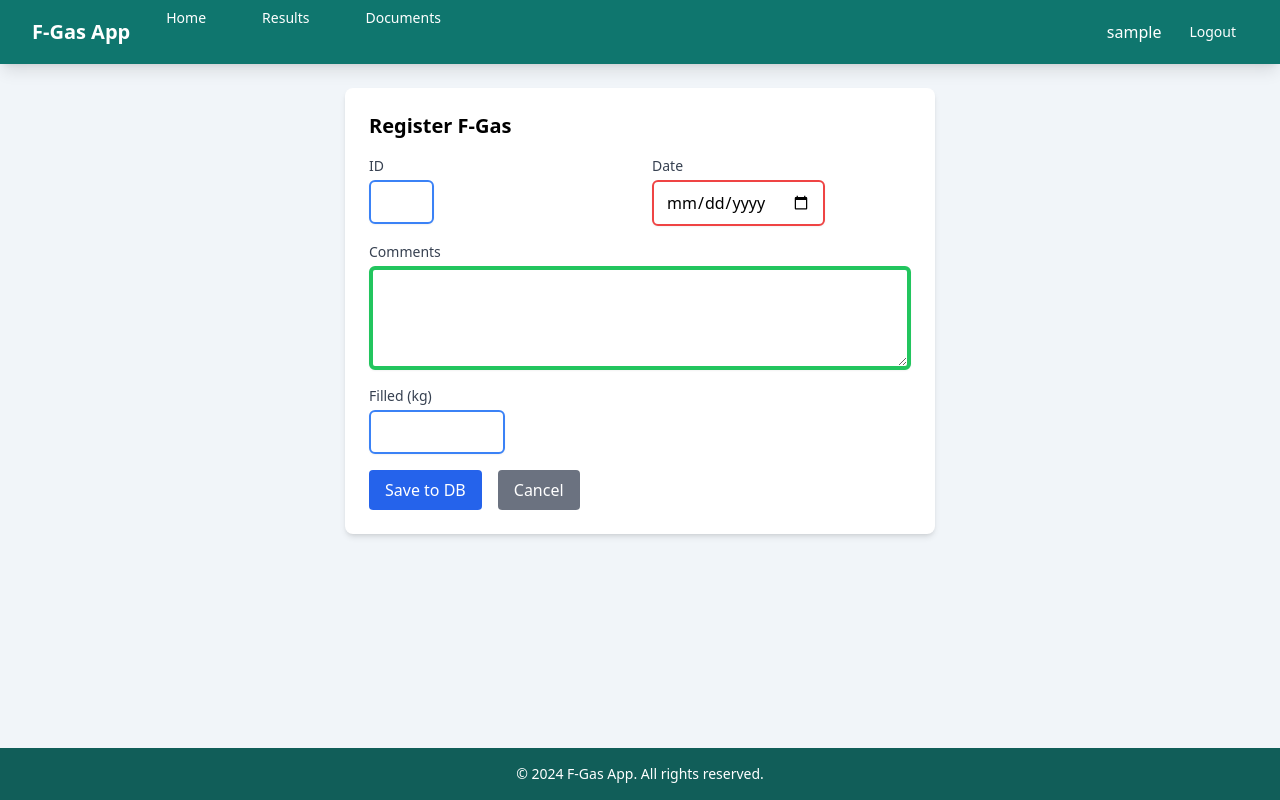
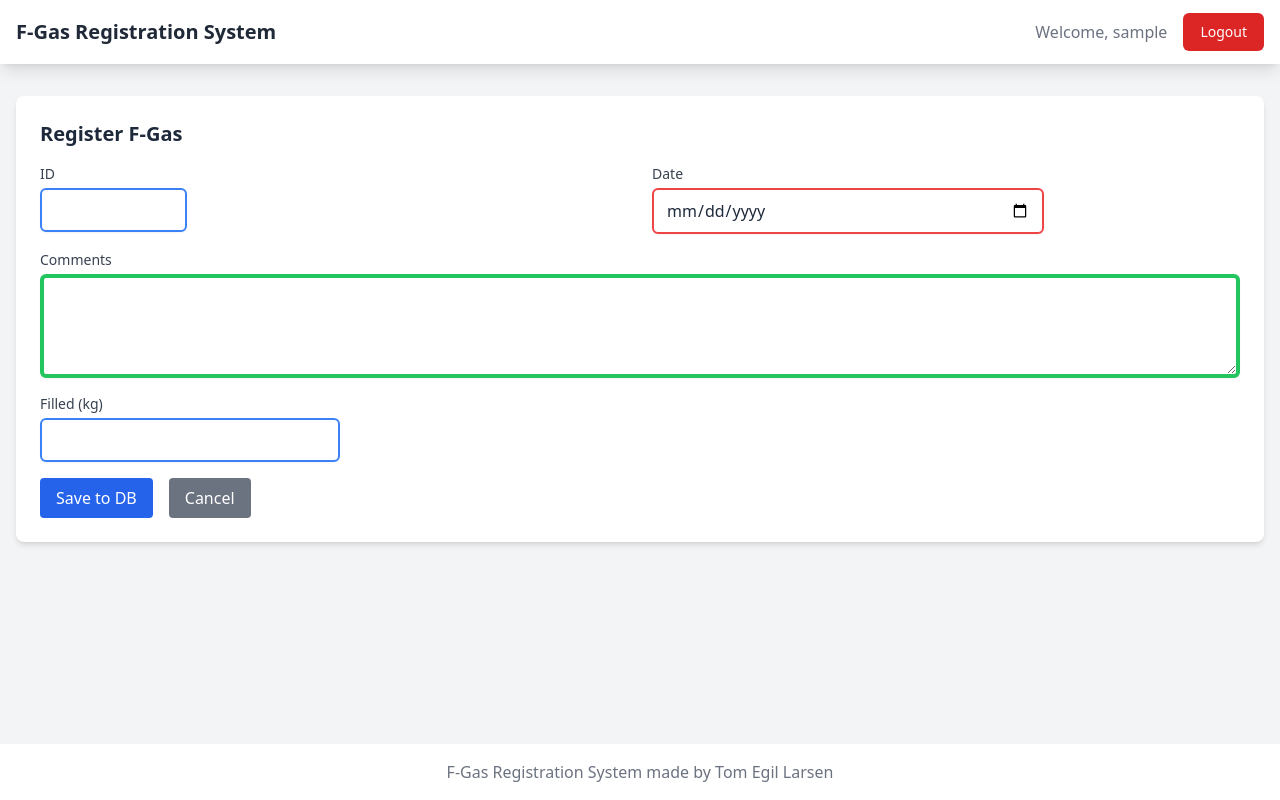
Before and after one commit to snippsat/F-gas-app, a Flask app: page /register in a window 1280 px wide. Run offline with Flask 3, Linux system fonts and the light colour scheme; the visitor is signed in with stand-in values (Sample User, id 1); some libraries are stand-ins or nearby versions.

Commit message:
Revert to state before commit 9289c33 (color theme changes)

```diff
--- a/app/templates/base.html
+++ b/app/templates/base.html
@@ -3,7 +3,7 @@
   <head>
     <meta charset="UTF-8" />
     <meta name="viewport" content="width=device-width, initial-scale=1.0" />
-    <title>F-Gas App</title>
+    <title>F-Gas Registration System</title>
     <script src="https://cdn.tailwindcss.com"></script>
     <script>
       tailwind.config = {
@@ -11,6 +11,18 @@
           extend: {
             colors: {
               primary: {
+                50: '#eef2ff',
+                100: '#e0e7ff',
+                200: '#c7d2fe',
+                300: '#a5b4fc',
+                400: '#818cf8',
+                500: '#6366f1',
+                600: '#4f46e5',
+                700: '#4338ca',
+                800: '#3730a3',
+                900: '#312e81',
+              },
+              secondary: {
                 50: '#f0fdfa',
                 100: '#ccfbf1',
                 200: '#99f6e4',
@@ -21,18 +33,6 @@
                 700: '#0f766e',
                 800: '#115e59',
                 900: '#134e4a',
-              },
-              secondary: {
-                50: '#f8fafc',
-                100: '#f1f5f9',
-                200: '#e2e8f0',
-                300: '#cbd5e1',
-                400: '#94a3b8',
-                500: '#64748b',
-                600: '#475569',
-                700: '#334155',
-                800: '#1e293b',
-                900: '#0f172a',
               },
               accent: {
                 50: '#fef2f2',
@@ -46,6 +46,18 @@
                 800: '#991b1b',
                 900: '#7f1d1d',
               },
+              dark: {
+                50: '#f8fafc',
+                100: '#f1f5f9',
+                200: '#e2e8f0',
+                300: '#cbd5e1',
+                400: '#94a3b8',
+                500: '#64748b',
+                600: '#475569',
+                700: '#334155',
+                800: '#1e293b',
+                900: '#0f172a',
+              },
             },
           },
         },
@@ -53,26 +65,47 @@
     </script>
     <style>
       body {
-        min-height: 100vh;
         display: flex;
         flex-direction: column;
-        background-color: #f1f5f9;
+        min-height: 100vh;
+        background-color: #e2e8f0;
+        color: #1e293b;
       }
       main {
         flex: 1;
       }
+      .break-after-dot {
+        white-space: pre-line;
+      }
       .card {
-        background-color: #ffffff;
-        box-shadow: 0 1px 3px 0 rgba(0, 0, 0, 0.1), 0 1px 2px 0 rgba(0, 0, 0, 0.06);
+        background-color: #f1f5f9;
+        border-radius: 0.5rem;
+        box-shadow: 0 4px 6px -1px rgba(0, 0, 0, 0.15), 0 2px 4px -1px rgba(0, 0, 0, 0.08);
+        transition: all 0.2s ease;
+      }
+      .card:hover {
+        box-shadow: 0 10px 15px -3px rgba(0, 0, 0, 0.15), 0 4px 6px -2px rgba(0, 0, 0, 0.1);
       }
       .btn {
-        transition: all 0.2s;
+        transition: all 0.2s ease;
       }
       .btn:hover {
         transform: translateY(-1px);
       }
-      .fade-in {
-        animation: fadeIn 0.5s ease-in;
+      .btn:active {
+        transform: translateY(1px);
+      }
+      table {
+        border-collapse: separate;
+        border-spacing: 0;
+        border-radius: 0.5rem;
+        overflow: hidden;
+      }
+      th {
+        font-weight: 600;
+        text-transform: uppercase;
+        font-size: 0.75rem;
+        letter-spacing: 0.05em;
       }
       @keyframes fadeIn {
         from {
@@ -82,49 +115,42 @@
           opacity: 1;
         }
       }
+      .fade-in {
+        animation: fadeIn 0.3s ease-in-out;
+      }
     </style>
   </head>
-  <body class="bg-secondary-100">
-    <nav class="bg-primary-700 shadow-lg">
-      <div class="max-w-7xl mx-auto px-4 sm:px-6 lg:px-8">
+  <body class="bg-gray-100">
+    <nav class="bg-white shadow-lg">
+      <div class="max-w-7xl mx-auto px-4">
         <div class="flex justify-between h-16">
-          <div class="flex">
-            <div class="flex-shrink-0 flex items-center">
-              <a href="{{ url_for('main.index') }}" class="text-white text-xl font-bold"
-                >F-Gas App</a
-              >
-            </div>
-            <div class="hidden sm:ml-6 sm:flex sm:space-x-8">
-              <a
-                href="{{ url_for('main.index') }}"
-                class="text-white hover:text-primary-200 px-3 py-2 rounded-md text-sm font-medium"
-                >Home</a
-              >
-              <a
-                href="{{ url_for('main.results') }}"
-                class="text-white hover:text-primary-200 px-3 py-2 rounded-md text-sm font-medium"
-                >Results</a
-              >
-              <a
-                href="{{ url_for('main.documents') }}"
-                class="text-white hover:text-primary-200 px-3 py-2 rounded-md text-sm font-medium"
-                >Documents</a
-              >
-            </div>
+          <div class="flex-shrink-0 flex items-center">
+            <a href="{{ url_for('main.index') }}" class="text-xl font-bold text-gray-800"
+              >F-Gas Registration System</a
+            >
           </div>
-          <div class="flex items-center">
-            {% if current_user.is_authenticated %}
-            <span class="text-white mr-4">{{ current_user.username }}</span>
+          <div class="flex items-center space-x-4">
+            {% if current_user.is_authenticated %} {% if current_user.is_admin %}
+            <a href="{{ url_for('auth.list_users') }}" class="text-gray-500 hover:text-gray-700"
+              >User Management</a
+            >
+            {% endif %}
+            <span class="text-gray-500">Welcome, {{ current_user.username }}</span>
             <a
               href="{{ url_for('auth.logout') }}"
-              class="text-white hover:text-primary-200 px-3 py-2 rounded-md text-sm font-medium"
+              class="inline-flex items-center px-4 py-2 border border-transparent text-sm font-medium rounded-md text-white bg-red-600 hover:bg-red-700"
               >Logout</a
             >
             {% else %}
             <a
               href="{{ url_for('auth.login') }}"
-              class="text-white hover:text-primary-200 px-3 py-2 rounded-md text-sm font-medium"
+              class="inline-flex items-center px-4 py-2 border border-transparent text-sm font-medium rounded-md text-white bg-blue-600 hover:bg-blue-700"
               >Login</a
+            >
+            <a
+              href="{{ url_for('auth.register') }}"
+              class="ml-4 inline-flex items-center px-4 py-2 border border-transparent text-sm font-medium rounded-md text-white bg-green-600 hover:bg-green-700"
+              >Register</a
             >
             {% endif %}
           </div>
@@ -132,20 +158,11 @@
       </div>
     </nav>
 
-    <main class="max-w-7xl mx-auto py-6 sm:px-6 lg:px-8">
-      {% with messages = get_flashed_messages(with_categories=true) %} {% if messages %} {% for
-      category, message in messages %}
-      <div
-        class="mb-4 p-4 rounded-lg {% if category == 'error' %}bg-red-100 text-red-700{% else %}bg-green-100 text-green-700{% endif %}"
-      >
-        {{ message|safe }}
-      </div>
-      {% endfor %} {% endif %} {% endwith %} {% block content %}{% endblock %}
-    </main>
+    <main class="container mx-auto px-4 py-8">{% block content %}{% endblock %}</main>
 
-    <footer class="bg-primary-800 text-white mt-auto">
-      <div class="max-w-7xl mx-auto py-4 px-4 sm:px-6 lg:px-8">
-        <p class="text-center text-sm">© 2024 F-Gas App. All rights reserved.</p>
+    <footer class="bg-white shadow-lg mt-8">
+      <div class="max-w-7xl mx-auto py-4 px-4">
+        <p class="text-center text-gray-500">F-Gas Registration System made by Tom Egil Larsen</p>
       </div>
     </footer>
   </body>
```
